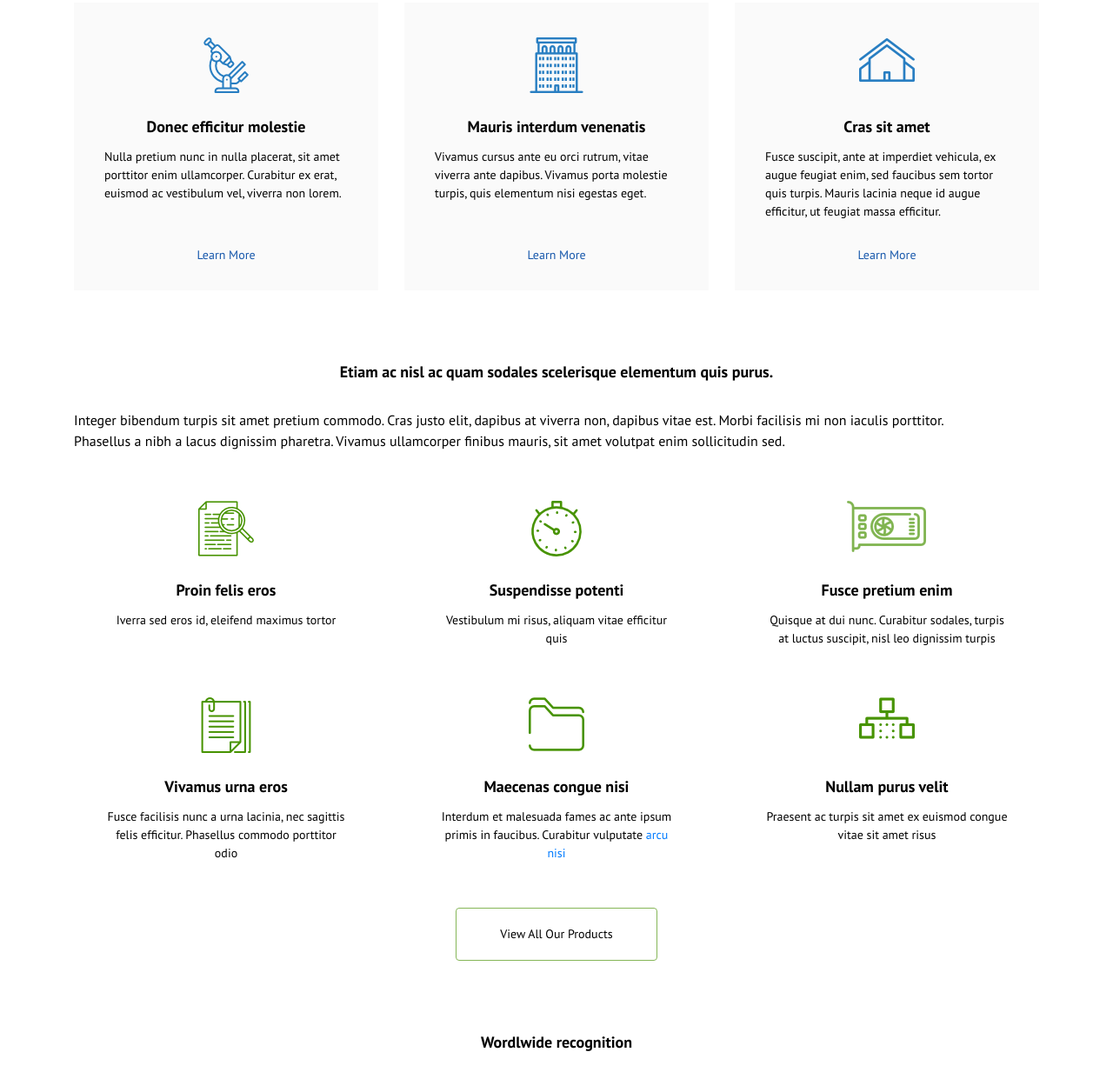
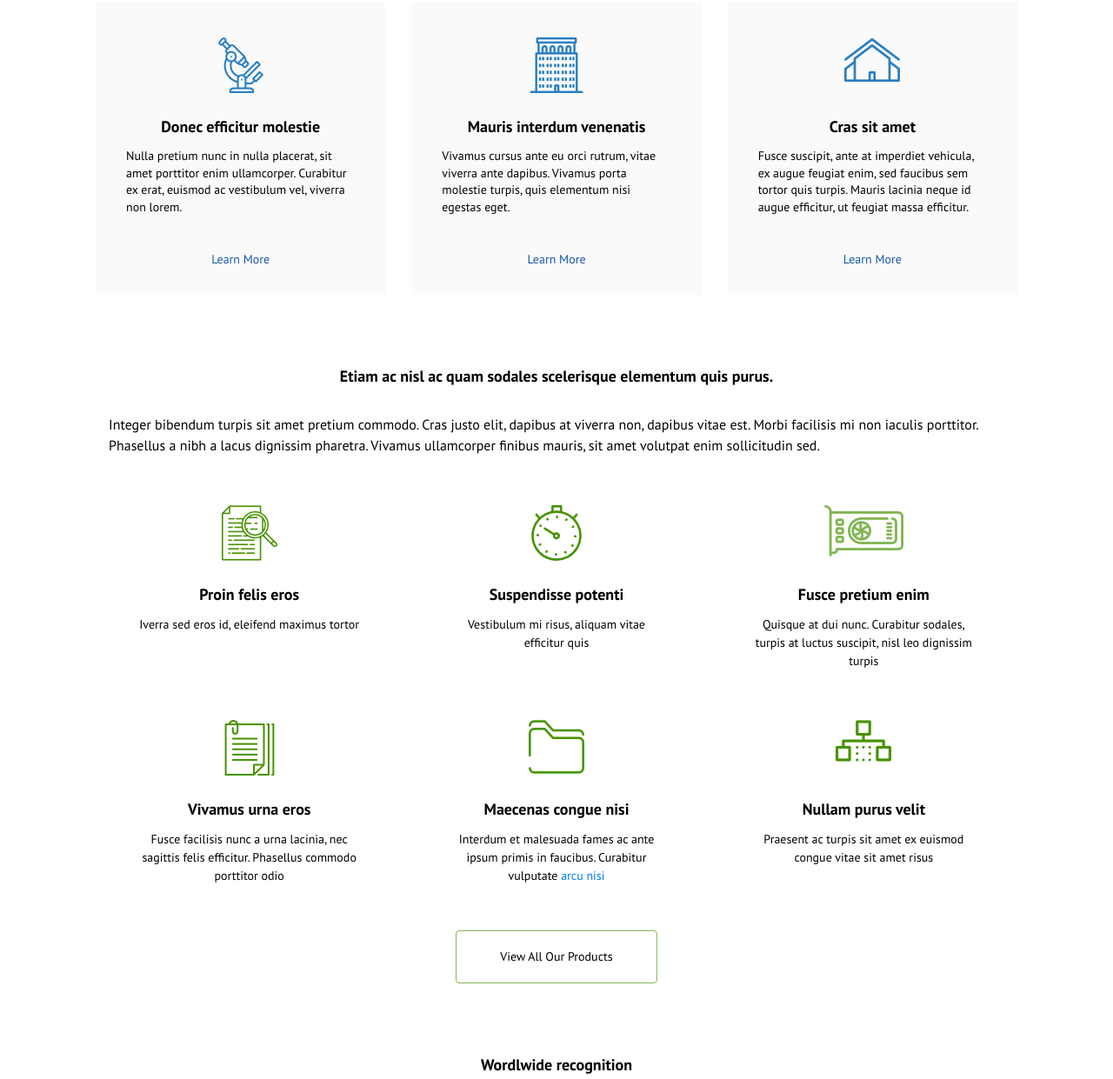
Before and after one commit to MariyaPreina/company.github.io, a website: page index.html in a window 1280 px wide. Shown: the part 634-1875 px from the top of the page at 87% size. Drawn offline with nearby package versions, Linux system fonts and the light colour scheme.

Commit message:
Fixed some layout issues

```diff
--- a/index.html
+++ b/index.html
@@ -65,21 +65,22 @@
     <div class="container">
         <h1 class="intro__title">WE SOLVE <br> YOUR PROBLEMS</h1>
         <p class="intro__subtitle">
-            Lorem ipsum dolor sit amet, consectetur adipiscing elit. Nunc nec accumsan velit. Ut gravida id sem id sodales. Aenean quis enim dui. Vestibulum ullamcorper vel urna quis congue.
+            Lorem ipsum dolor sit amet, consectetur adipiscing elit. Nunc nec accumsan velit. Ut gravida id sem id sodales.
+            <br> Aenean quis enim dui. Vestibulum ullamcorper vel urna quis congue.
         </p>
     </div>
 </section>
 
 <section class="about">
     <div class="container">
-        <h4 class="heading-4">Etiam ac nisl ac quam sodales scelerisque elementum quis purus.</h4>
+        <h2 class="heading-2">Etiam ac nisl ac quam sodales scelerisque elementum quis purus.</h2>
         <div class="row">
             <div class="col-12 col-lg-4 mb">
                 <div class="about__item">
                     <div class="about__img-wrap">
                         <img src="img/about_1.png" alt="icon" class="about__img">
                     </div>
-                    <h4 class="heading-4">Donec efficitur molestie</h4>
+                    <h3 class="heading-3">Donec efficitur molestie</h3>
                     <p class="paragraph">Nulla pretium nunc in nulla placerat, sit amet porttitor enim ullamcorper. Curabitur ex erat, euismod ac vestibulum vel, viverra non lorem.</p>
                     <a href="#" class="about__link">Learn More</a>
                 </div>
@@ -89,7 +90,7 @@
                     <div class="about__img-wrap">
                         <img src="img/about_2.png" alt="icon" class="about__img">
                     </div>
-                    <h4 class="heading-4">Mauris interdum venenatis</h4>
+                    <h3 class="heading-3">Mauris interdum venenatis</h3>
                     <p class="paragraph">Vivamus cursus ante eu orci rutrum, vitae viverra ante dapibus. Vivamus porta molestie turpis, quis elementum nisi egestas eget.</p>
                     <a href="#" class="about__link">Learn More</a>
                 </div>
@@ -99,7 +100,7 @@
                     <div class="about__img-wrap">
                         <img src="img/about_3.png" alt="icon" class="about__img">
                     </div>
-                    <h4 class="heading-4">Cras sit amet</h4>
+                    <h3 class="heading-3">Cras sit amet</h3>
                     <p class="paragraph">Fusce suscipit, ante at imperdiet vehicula, ex augue feugiat enim, sed faucibus sem tortor quis turpis. Mauris lacinia neque id augue efficitur, ut feugiat massa efficitur.</p>
                     <a href="#" class="about__link">Learn More</a>
                 </div>
@@ -110,7 +111,7 @@
 
 <section class="products">
     <div class="container">
-        <h4 class="heading-4">Etiam ac nisl ac quam sodales scelerisque elementum quis purus.</h4>
+        <h2 class="heading-2">Etiam ac nisl ac quam sodales scelerisque elementum quis purus.</h2>
         <p class="subtitle">Integer bibendum turpis sit amet pretium commodo. Cras justo elit, dapibus at viverra non, dapibus vitae est. Morbi facilisis mi non iaculis porttitor.
             <br> Phasellus a nibh a lacus dignissim pharetra. Vivamus ullamcorper finibus mauris, sit amet volutpat enim sollicitudin sed.</p>
 
@@ -120,7 +121,7 @@
                     <div class="products__img">
                         <img src="img/products_1.png" alt="icon">
                     </div>
-                    <h4 class="heading-4">Proin felis eros </h4>
+                    <h3 class="heading-3">Proin felis eros </h3>
                     <p class="paragraph">Iverra sed eros id, eleifend maximus tortor</p>
                 </div>
             </div>
@@ -129,7 +130,7 @@
                     <div class="products__img">
                         <img src="img/products_2.png" alt="icon">
                     </div>
-                    <h4 class="heading-4">Suspendisse potenti</h4>
+                    <h3 class="heading-3">Suspendisse potenti</h3>
                     <p class="paragraph">Vestibulum mi risus, aliquam vitae efficitur quis</p>
                 </div>
             </div>
@@ -138,7 +139,7 @@
                     <div class="products__img">
                         <img src="img/products_3.png" alt="icon">
                     </div>
-                    <h4 class="heading-4">Fusce pretium enim</h4>
+                    <h3 class="heading-3">Fusce pretium enim</h3>
                     <p class="paragraph">Quisque at dui nunc. Curabitur sodales, turpis at luctus suscipit, nisl leo dignissim turpis</p>
                 </div>
             </div>
@@ -149,7 +150,7 @@
                     <div class="products__img">
                         <img src="img/products_4.png" alt="icon">
                     </div>
-                    <h4 class="heading-4">Vivamus urna eros</h4>
+                    <h3 class="heading-3">Vivamus urna eros</h3>
                     <p class="paragraph">Fusce facilisis nunc a urna lacinia, nec sagittis felis efficitur. Phasellus commodo porttitor odio</p>
                 </div>
             </div>
@@ -158,7 +159,7 @@
                     <div class="products__img">
                         <img src="img/products_5.png" alt="icon">
                     </div>
-                    <h4 class="heading-4">Maecenas congue nisi</h4>
+                    <h3 class="heading-3">Maecenas congue nisi</h3>
                     <p class="paragraph">Interdum et malesuada fames ac ante ipsum primis in faucibus. Curabitur vulputate
                         <a href="#">arcu nisi</a></p>
                 </div>
@@ -168,7 +169,7 @@
                     <div class="products__img">
                         <img src="img/products_6.png" alt="icon">
                     </div>
-                    <h4 class="heading-4">Nullam purus velit</h4>
+                    <h3 class="heading-3">Nullam purus velit</h3>
                     <p class="paragraph">Praesent ac turpis sit amet ex euismod congue vitae sit amet risus</p>
                 </div>
             </div>
@@ -180,7 +181,7 @@
 
 <section class="recognition">
     <div class="container">
-        <h4 class="heading-4">Wordlwide recognition</h4>
+        <h2 class="heading-2">Wordlwide recognition</h2>
         <p class="subtitle">Integer bibendum turpis sit amet pretium commodo. Cras justo elit, dapibus at viverra non, dapibus vitae est.</p>
         <p class="subtitle">Fusce pretium enim sit amet elementum eleifend. Quisque at dui nunc. Curabitur sodales, turpis at luctus suscipit, nisl leo dignissim turpis, quis blandit justo nulla sed nisi. Vivamus urna eros, malesuada non massa sed, vestibulum maximus dui. Fusce facilisis nunc a urna lacinia, nec sagittis felis efficitur. Phasellus commodo porttitor odio, eu commodo nisi vehicula ut. Maecenas congue nisi lorem, et maximus ante vestibulum eu. Vivamus non imperdiet ex.</p>
         <div class="recognition__logo-box">
--- a/sass/_about.scss
+++ b/sass/_about.scss
@@ -8,7 +8,13 @@
     padding: 0 20px;
   }
 
-  .heading-4 {
+  @media only screen and (min-width: 1200px) {
+    .container {
+      padding: 0;
+    }
+  }
+
+  .heading-2 {
     margin-bottom: 30px;
     @media only screen and (max-width: 992px) {
       font-size: 20px;
@@ -33,7 +39,7 @@
       box-shadow: 0px 4px 4px 0px rgba(0,0,0,0.25);
     }
 
-    .heading-4 {
+    .heading-3 {
       margin-bottom: 11px;
     }
   }
@@ -49,9 +55,8 @@
 
   .paragraph {
     margin-bottom: 37px;
-    @media only screen and (min-width: 992px) {
-      height: 73px;
-    }
+    line-height: 1.4;
+
     @media only screen and (max-width: 1200px) {
       font-size: 12px;
       margin-bottom: 20px;
--- a/sass/_base.scss
+++ b/sass/_base.scss
@@ -25,7 +25,11 @@ body {
   background-color: #fff;
 }
 
-.heading-4 {
+@media (min-width: 1200px) {
+  .container, .container-sm, .container-md, .container-lg, .container-xl {
+    max-width: 1060px; } }
+
+.heading-2, .heading-3 {
   font-family: inherit;
   font-size: 18px;
   font-weight: 700;
--- a/sass/_footer.scss
+++ b/sass/_footer.scss
@@ -36,7 +36,7 @@
   display: flex;
   justify-content: center;
   align-items: center;
-  margin-bottom: 20px;
+  margin-bottom: 28px;
   @media only screen and (max-width: 576px) {
     margin-bottom: 10px;
   }
--- a/sass/_header.scss
+++ b/sass/_header.scss
@@ -5,6 +5,7 @@
   height: 90px;
   top: 0;
   left: 0;
+  margin-bottom: 80px;
 
 
   &__inner {
@@ -103,7 +104,7 @@
 
     &__user {
       .nav__item:not(:last-child){
-        margin-right: 20px;
+        margin-right: 29px;
         @media only screen and (max-width: 992px) {
           margin-right: 0;
         }
--- a/sass/_intro.scss
+++ b/sass/_intro.scss
@@ -26,10 +26,11 @@
     font-family: "Open Sans", sans-serif;
     font-size: 48px;
     font-weight: 300;
+    line-height: 1.1;
     color: #fff;
     margin-left: auto;
     margin-right: auto;
-    margin-bottom: 60px;
+    margin-bottom: 84px;
     @media only screen and (max-width: 768px) {
       font-size: 46px;
       margin-bottom: 40px;
@@ -47,11 +48,8 @@
     font-size: 18px;
     font-weight: 400;
     color: #fff;
-    width: 80%;
     margin: 0 auto;
-    @media only screen and (max-width: 992px) {
-      width: 100%;
-    }
+
     @media only screen and (max-width: 768px) {
       font-size: 14px;
     }
--- a/sass/_products.scss
+++ b/sass/_products.scss
@@ -9,7 +9,7 @@
     padding: 0 20px;
   }
 
-  .heading-4 {
+  .heading-2 {
     margin-bottom: 30px;
     @media only screen and (max-width: 768px) {
       margin-bottom: 15px;
@@ -47,7 +47,7 @@
       margin-bottom: 20px;
     }
 
-    .heading-4 {
+    .heading-3 {
       margin-bottom: 11px;
     }
 
--- a/sass/_recognition.scss
+++ b/sass/_recognition.scss
@@ -10,7 +10,7 @@
   @media only screen and (max-width: 458px) {
     padding: 0;
   }
-  .heading-4 {
+  .heading-2 {
     margin-bottom: 30px;
     @media only screen and (max-width: 768px) {
       margin-bottom: 15px;
@@ -18,10 +18,14 @@
   }
   .subtitle {
     margin-bottom: 20px;
-    width: 95%;
+    line-height: 1.5;
     @media only screen and (max-width: 768px) {
-      width: 100%;
       margin-bottom: 10px;
+    }
+  }
+  @media only screen and (min-width: 992px) {
+    .container {
+      padding: 0;
     }
   }
 
```
Also changed, not shown: css/style.comp.css, css/style.css, css/style.prefix.css.
